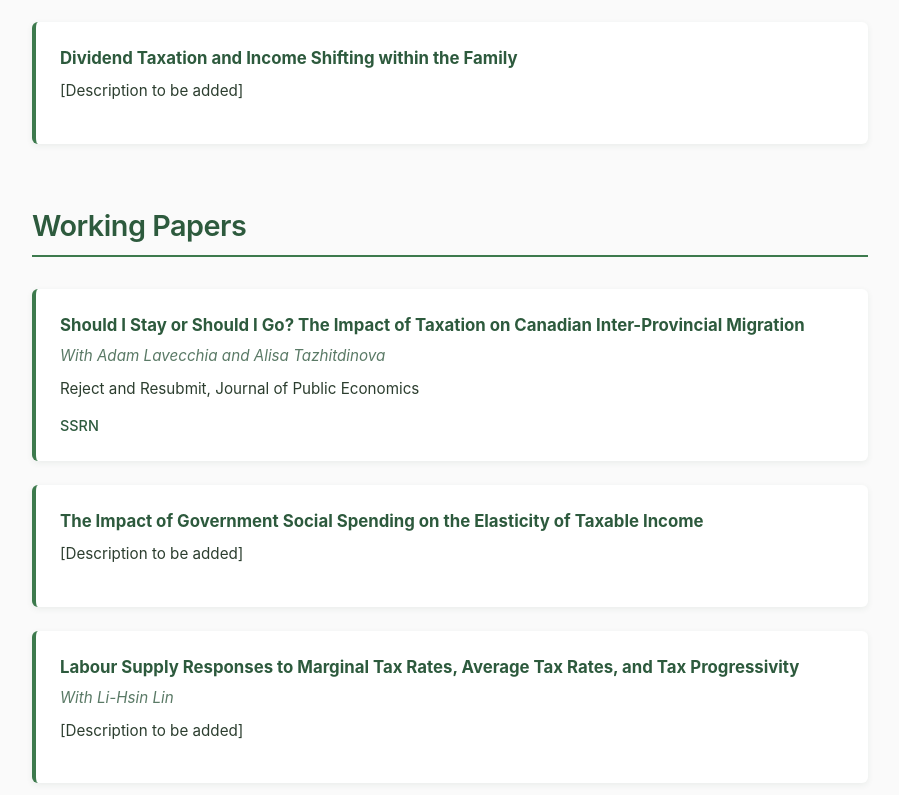
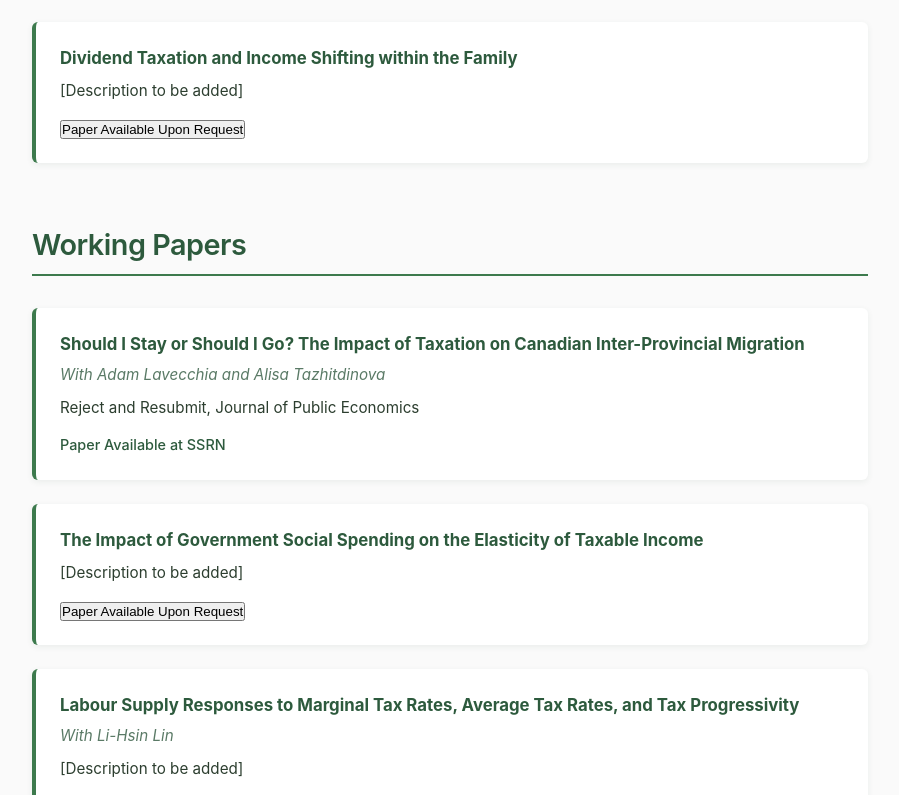
Before and after one commit to robbiemckercher97/academic-website, a Next.js app: page / in a window 1280 px wide. Shown: the part 920-1715 px from the top of the page, without its empty margins (190-1089 px from the left). Built offline with nearby package versions, Linux system fonts and the light colour scheme.

Commit message:
Update link text and add email request button for papers not available online

```diff
--- a/pages/index.tsx
+++ b/pages/index.tsx
@@ -10,6 +10,7 @@ interface Paper {
   authors?: string;
   description?: string;
   links?: Array<{ text: string; url: string }>;
+  requestable?: boolean;
 }
 
 const jobMarketPaper: Paper = {
@@ -18,6 +19,7 @@ const jobMarketPaper: Paper = {
   authors: '',
   description: '[Description to be added]',
   links: [],
+  requestable: true,
 };
 
 const workingPapers: Paper[] = [
@@ -27,7 +29,7 @@ const workingPapers: Paper[] = [
     authors: 'With Adam Lavecchia and Alisa Tazhitdinova',
     description: 'Reject and Resubmit, Journal of Public Economics',
     links: [
-      { text: 'SSRN', url: 'https://papers.ssrn.com/sol3/papers.cfm?abstract_id=6572404' },
+      { text: 'Paper Available at SSRN', url: 'https://papers.ssrn.com/sol3/papers.cfm?abstract_id=6572404' },
     ],
   },
   {
@@ -36,6 +38,7 @@ const workingPapers: Paper[] = [
     authors: '',
     description: '[Description to be added]',
     links: [],
+    requestable: true,
   },
   {
     id: 4,
@@ -43,6 +46,7 @@ const workingPapers: Paper[] = [
     authors: 'With Li-Hsin Lin',
     description: '[Description to be added]',
     links: [],
+    requestable: true,
   },
 ];
 
@@ -54,6 +58,12 @@ const Home: NextPage = () => {
     if (element) {
       element.scrollIntoView({ behavior: 'smooth' });
     }
+  };
+
+  const requestPaper = (paperTitle: string) => {
+    const subject = encodeURIComponent('Request for Paper');
+    const body = encodeURIComponent(`Hello,\n\nI would like to request a copy of the following paper:\n\n"${paperTitle}"\n\nThank you,`);
+    window.location.href = `mailto:mckerchr@mcmaster.ca?subject=${subject}&body=${body}`;
   };
 
   return (
@@ -146,15 +156,25 @@ const Home: NextPage = () => {
             <div className={styles.paperTitle}>{jobMarketPaper.title}</div>
             {jobMarketPaper.authors && <div className={styles.paperAuthors}>{jobMarketPaper.authors}</div>}
             {jobMarketPaper.description && <div className={styles.paperDescription}>{jobMarketPaper.description}</div>}
+            <div className={styles.paperLinks}>
               {jobMarketPaper.links && jobMarketPaper.links.length > 0 && (
-              <div className={styles.paperLinks}>
+                <>
                   {jobMarketPaper.links.map((link, index) => (
                     <a key={index} href={link.url} target="_blank" rel="noopener noreferrer">
                       {link.text}
                     </a>
                   ))}
+                </>
+              )}
+              {jobMarketPaper.requestable && (
+                <button
+                  className={styles.requestButton}
+                  onClick={() => requestPaper(jobMarketPaper.title)}
+                >
+                  Paper Available Upon Request
+                </button>
+              )}
             </div>
-            )}
           </div>
         </div>
 
@@ -167,15 +187,25 @@ const Home: NextPage = () => {
                 <div className={styles.paperTitle}>{paper.title}</div>
                 {paper.authors && <div className={styles.paperAuthors}>{paper.authors}</div>}
                 {paper.description && <div className={styles.paperDescription}>{paper.description}</div>}
+                <div className={styles.paperLinks}>
                   {paper.links && paper.links.length > 0 && (
-                  <div className={styles.paperLinks}>
+                    <>
                       {paper.links.map((link, index) => (
                         <a key={index} href={link.url} target="_blank" rel="noopener noreferrer">
                           {link.text}
                         </a>
                       ))}
+                    </>
+                  )}
+                  {paper.requestable && (
+                    <button
+                      className={styles.requestButton}
+                      onClick={() => requestPaper(paper.title)}
+                    >
+                      Paper Available Upon Request
+                    </button>
+                  )}
                 </div>
-                )}
               </div>
             ))}
           </div>
```
Lines whose indentation alone changed are shown as unchanged.
